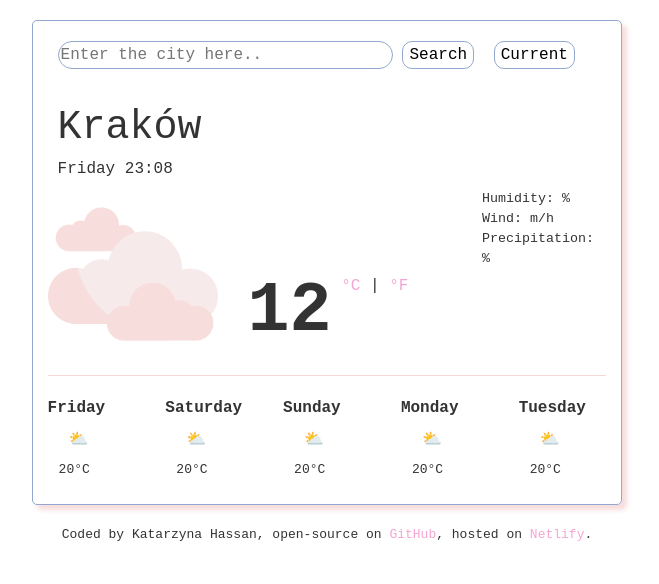
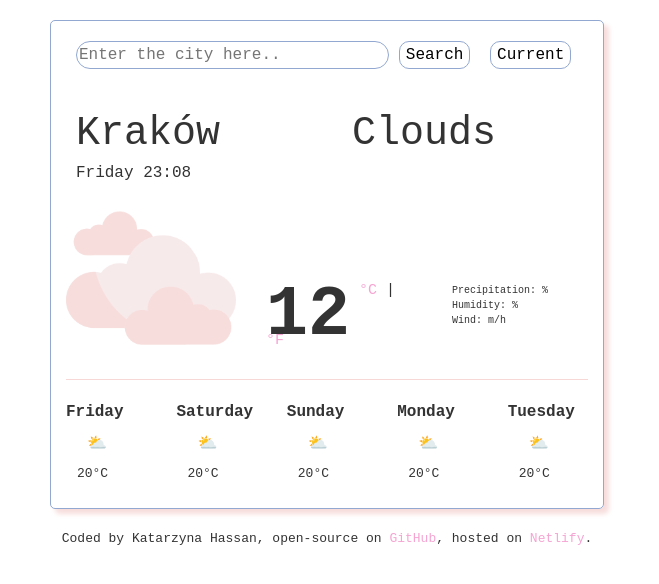
Before and after one commit to kittyhsn/Weather-App, a plain HTML site: page index.html in a window 1280 px wide. Shown: the whole page, without its empty margins (313-972 px from the left). Drawn offline with nearby package versions, Linux system fonts and the light colour scheme; a web font is replaced by a local one.

Commit message:
Added description

```diff
--- a/index.html
+++ b/index.html
@@ -31,7 +31,11 @@
           <button id="search">Search</button>
           <button id="current">Current</button>
         </form>
-        <h3>Kraków</h3>
+        <div class="row">
+          <div class="col" id="main-city">Kraków</div>
+          <div class="col" id="main-city">Clouds</div>
+        </div>
+
         <h6 id="current-date">Friday, 11:03</h6>
         <div class="row">
           <div class="col" id="current-temp">
@@ -46,9 +50,9 @@
           </div>
           <div class="col" id="specifics">
             <ul>
-              <li><span id="humidity">Humidity:</span> %</li>
-              <li><span id="wind">Wind:</span> m/h</li>
-              <li><span id="ain ">Precipitation:</span> %</li>
+              <li id="rain">Precipitation: %</li>
+              <li id="humidity">Humidity: %</li>
+              <li id="wind">Wind: m/h</li>
             </ul>
           </div>
         </div>
--- a/src/styles.css
+++ b/src/styles.css
@@ -17,12 +17,16 @@ h2 {
   text-align: center;
 }
 
-h3 {
+#main-city {
   text-align: left;
   margin-top: 15px;
   margin-left: 10px;
   font-size: 40px;
 }
+#description {
+  font-size: 50px;
+}
+
 h6 {
   text-align: center;
   margin-bottom: 10px;
@@ -56,15 +60,19 @@ ul {
 }
 
 #specifics {
+  position: relative;
+  top: 90px;
+  right: 30px;
   color: #333333;
   list-style: none;
-  font-size: smaller;
+  font-size: 10px;
 }
 
 #degrees {
   position: relative;
   bottom: -30px;
   color: #333333;
+  font-size: 15px;
 }
 #celsius,
 #fahrenheit {
```
